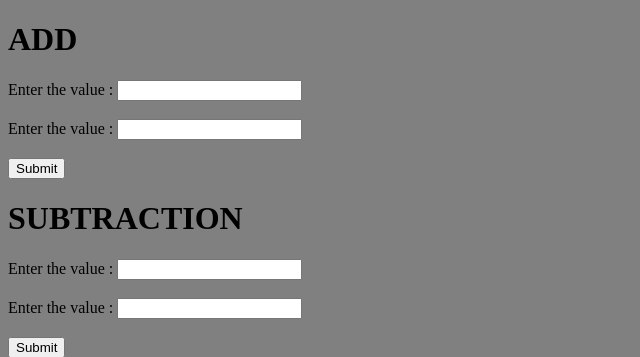
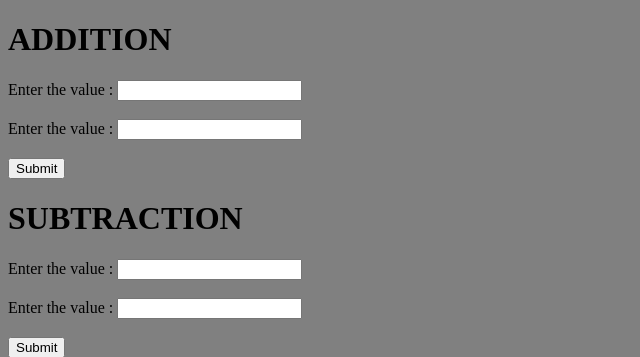
Before and after one commit to Irfaan-H/sample, a Python web app: template mysite/templates/home.html in a window 1280 px wide. Shown: the top 357 px of the page, without its empty margins (0-640 px from the left). Run offline with Jinja, Linux system fonts and the light colour scheme; the template is opened without the code that fills it, so the values that code supplies are empty.

Commit message:
third commit

```diff
--- a/mysite/templates/home.html
+++ b/mysite/templates/home.html
@@ -4,14 +4,14 @@
     <meta charset="UTF-8">
     <meta http-equiv="X-UA-Compatible" content="IE=edge">
     <meta name="viewport" content="width=device-width, initial-scale=1.0">
-    <title>sample</title>
+    <title>simple caluculator</title>
 </head>
 <body bgcolor='grey'>
 {% block content %}
 
 <form action='add'>
 
-    <h1>ADD</h1>
+    <h1>ADDITION</h1>
     Enter the value : <input type ='text' name="num1"><br></br>
     Enter the value : <input type ='text' name="num2"><br></br>
 
```
